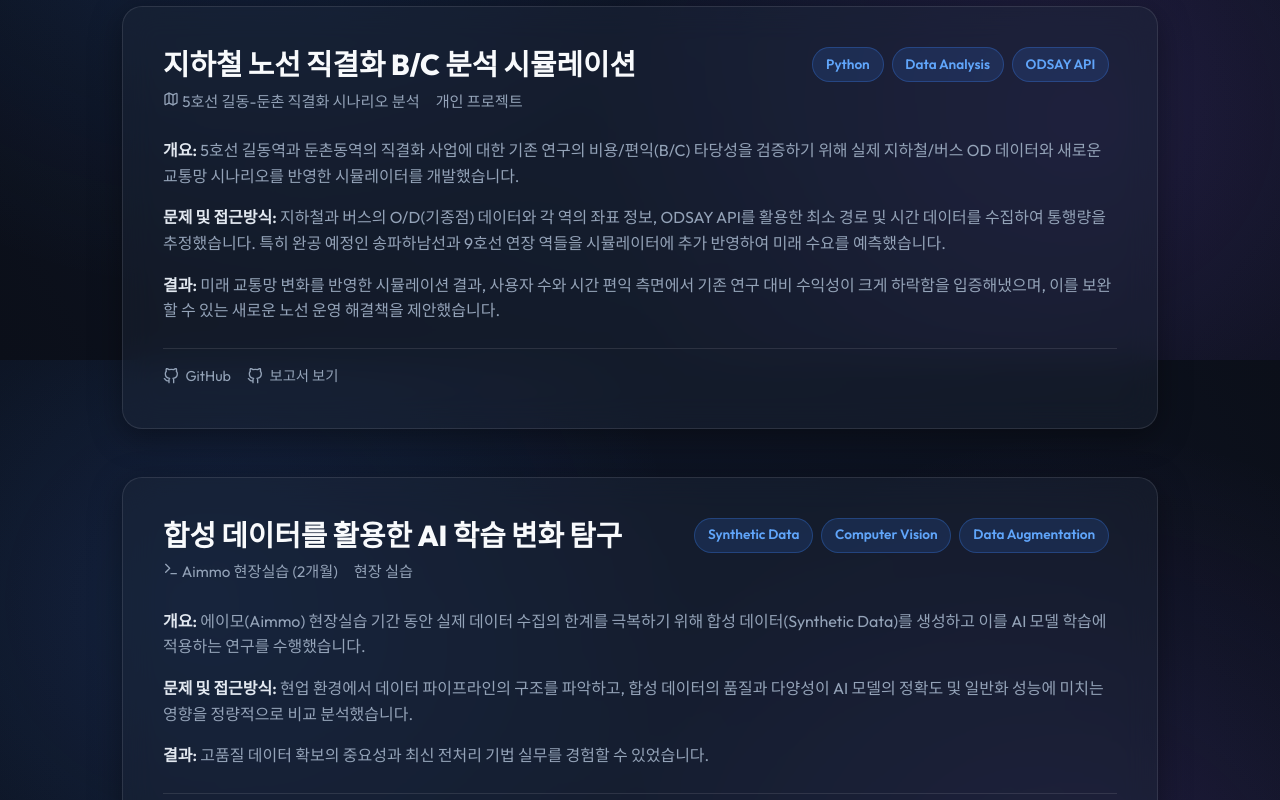
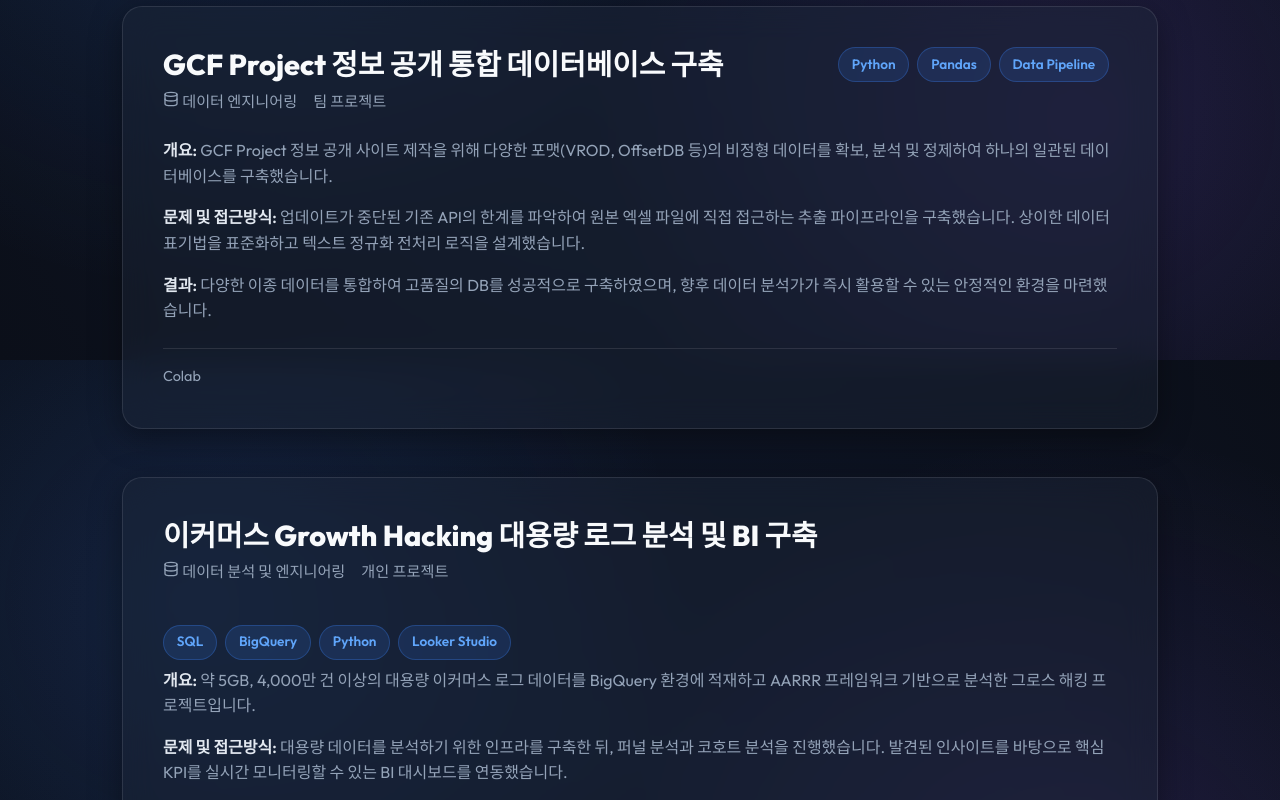
Before and after one commit to yourkik/Portfolio, a React (Vite) app: page / in a window 1280 px wide. Shown: the part 1240-2040 px from the top of the page. Built offline with nearby package versions, Linux system fonts and the light colour scheme; a web font is replaced by a local one.

Commit message:
Update data.js

```diff
--- a/src/data.js
+++ b/src/data.js
@@ -34,16 +34,50 @@
   ],
   projects: [
     {
-      id: "subway-simulation",
-      title: "지하철 노선 직결화 B/C 분석 시뮬레이션",
+      id: "gcf-project",
+      title: "GCF Project 정보 공개 통합 데이터베이스 구축",
       meta: [
-        { iconName: "Map", text: "5호선 길동-둔촌 직결화 시나리오 분석" },
+        { iconName: "Database", text: "데이터 엔지니어링" },
+        { text: "팀 프로젝트" }
+      ],
+      tags: ["Python", "Pandas", "Data Pipeline"],
+      overview: "GCF Project 정보 공개 사이트 제작을 위해 다양한 포맷(VROD, OffsetDB 등)의 비정형 데이터를 확보, 분석 및 정제하여 하나의 일관된 데이터베이스를 구축했습니다.",
+      approach: "업데이트가 중단된 기존 API의 한계를 파악하여 원본 엑셀 파일에 직접 접근하는 추출 파이프라인을 구축했습니다. 상이한 데이터 표기법을 표준화하고 텍스트 정규화 전처리 로직을 설계했습니다.",
+      result: "다양한 이종 데이터를 통합하여 고품질의 DB를 성공적으로 구축하였으며, 향후 데이터 분석가가 즉시 활용할 수 있는 안정적인 환경을 마련했습니다.",
+      links: [
+        { title: "Colab", url: "https://colab.research.google.com/drive/1HneN3OGKX14mUDzNA7mdWhk5rXTLEraK?usp=sharing", iconName: "googleColab" }
+      ]
+    },
+    {
+      id: "ecommerce-growth",
+      title: "이커머스 Growth Hacking 대용량 로그 분석 및 BI 구축",
+      meta: [
+        { iconName: "Database", text: "데이터 분석 및 엔지니어링" },
         { text: "개인 프로젝트" }
       ],
-      tags: ["Python", "Data Analysis", "ODSAY API"],
-      overview: "5호선 길동역과 둔촌동역의 직결화 사업에 대한 기존 연구의 비용/편익(B/C) 타당성을 검증하기 위해 실제 지하철/버스 OD 데이터와 새로운 교통망 시나리오를 반영한 시뮬레이터를 개발했습니다.",
-      approach: "지하철과 버스의 O/D(기종점) 데이터와 각 역의 좌표 정보, ODSAY API를 활용한 최소 경로 및 시간 데이터를 수집하여 통행량을 추정했습니다. 특히 완공 예정인 송파하남선과 9호선 연장 역들을 시뮬레이터에 추가 반영하여 미래 수요를 예측했습니다.",
-      result: "미래 교통망 변화를 반영한 시뮬레이션 결과, 사용자 수와 시간 편익 측면에서 기존 연구 대비 수익성이 크게 하락함을 입증해냈으며, 이를 보완할 수 있는 새로운 노선 운영 해결책을 제안했습니다.",
+      tags: ["SQL", "BigQuery", "Python", "Looker Studio"],
+      overview: "약 5GB, 4,000만 건 이상의 대용량 이커머스 로그 데이터를 BigQuery 환경에 적재하고 AARRR 프레임워크 기반으로 분석한 그로스 해킹 프로젝트입니다.",
+      approach: "대용량 데이터를 분석하기 위한 인프라를 구축한 뒤, 퍼널 분석과 코호트 분석을 진행했습니다. 발견된 인사이트를 바탕으로 핵심 KPI를 실시간 모니터링할 수 있는 BI 대시보드를 연동했습니다.",
+      result: "가입 1일 차 이탈률(90%)의 병목을 수치화하고, 이를 개선하기 위한 CRM 마케팅 A/B 테스트 전략을 도출하여 데이터 기반의 실질적 해결책을 제시했습니다.",
+      links: [
+        {
+          title: "보고서 보기",
+          url: "https://detailed-nerine-1ce.notion.site/Big-Query-Ecomerce-35f02e2b71278096848cea9e15dc6f39?source=copy_link",
+          iconName: "notion"
+        }
+      ]
+    },
+    {
+      id: "subway-simulation",
+      title: "다양한 공공 데이터 통합 기반 지하철 5호선 직결화 B/C 분석 시뮬레이터 개발",
+      meta: [
+        { iconName: "Map", text: "5호선 직결화 시나리오 분석" },
+        { text: "개인 프로젝트" }
+      ],
+      tags: ["Python", "NetworkX", "ODSAY API"],
+      overview: "5호선 직결화 사업에 대한 기존 연구의 비용/편익(B/C) 타당성을 검증하기 위해, 교통 및 이동 관련 공공 데이터를 기반으로 미래 교통망 시나리오를 반영한 시뮬레이터를 개발했습니다.",
+      approach: "OD 데이터, 역간 거리, 지하철 공사 계획표, 최소 경로 등 다양한 형태의 국가/공공 데이터를 ODSAY API와 매핑하여 일관된 분석용 데이터로 통합했습니다. 미래에 완공될 연장 노선 수요를 예측하는 자체 네트워크 모델을 구축했습니다.",
+      result: "통합 데이터를 통한 시뮬레이션 결과, 사용자 수와 시간 편익 측면에서 기존 타당성 연구 대비 실질 편익이 약 16% 하락할 가능성을 객관적 수치로 증명했습니다.",
       links: [
         { title: "GitHub", url: "https://github.com/yourkik/Analysis-Line5-Direct-Connection/tree/main", iconName: "github" },
         { title: "보고서 보기", url: "https://github.com/yourkik/Analysis-Line5-Direct-Connection/tree/main/docs", iconName: "github" }
@@ -51,15 +85,15 @@
     },
     {
       id: "synthetic-data",
-      title: "합성 데이터를 활용한 AI 학습 변화 탐구",
+      title: "AI 학습용 합성 데이터 검증 자동화 파이프라인 구축",
       meta: [
         { iconName: "Terminal", text: "Aimmo 현장실습 (2개월)" },
         { text: "현장 실습" }
       ],
-      tags: ["Synthetic Data", "Computer Vision", "Data Augmentation"],
-      overview: "에이모(Aimmo) 현장실습 기간 동안 실제 데이터 수집의 한계를 극복하기 위해 합성 데이터(Synthetic Data)를 생성하고 이를 AI 모델 학습에 적용하는 연구를 수행했습니다.",
-      approach: "현업 환경에서 데이터 파이프라인의 구조를 파악하고, 합성 데이터의 품질과 다양성이 AI 모델의 정확도 및 일반화 성능에 미치는 영향을 정량적으로 비교 분석했습니다.",
-      result: "고품질 데이터 확보의 중요성과 최신 전처리 기법 실무를 경험할 수 있었습니다.",
+      tags: ["Python", "PyTorch", "Synthetic Data"],
+      overview: "에이모(Aimmo) 현장실습 기간 동안 실제 데이터 수집 비용의 한계를 극복하기 위해 합성 데이터(Synthetic Data)를 생성하고 검증하는 자동화 파이프라인 연구를 수행했습니다.",
+      approach: "원본 데이터와 합성 데이터를 무작위로 교차 투입하여 시맨틱 세그멘테이션 모델(DeepLabV3)을 학습시키는 실험 파이프라인을 직접 설계했습니다. 혼동 행렬 분석으로 클래스별 성능 변화를 추적했습니다.",
+      result: "합성 데이터를 63%까지 증강하여 모델을 학습시킨 결과, 전체 성능(mIoU 0.58)이 유효하게 유지됨을 수치로 증명하여 실측 데이터 수집 비용 절감 근거를 마련했습니다.",
       links: [
         { title: "GitHub", url: "https://github.com/yourkik/CityScape-synthetic-data-check", iconName: "github" },
         { title: "보고서 보기", url: "https://detailed-nerine-1ce.notion.site/19d02e2b71278015a033c745f629192d?source=copy_link", iconName: "notion" }
```
